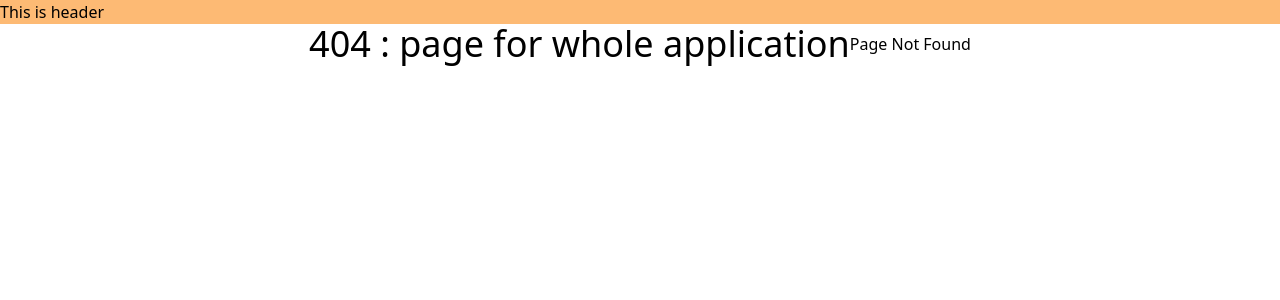
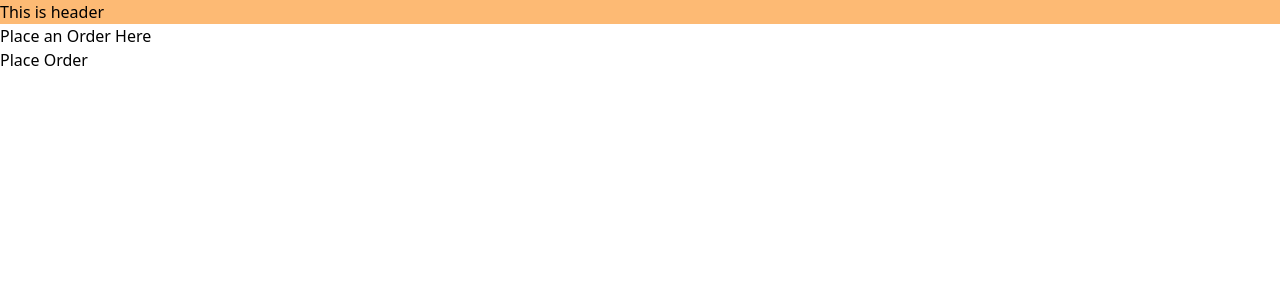
Before and after one commit to geekAshish/nextjs-learning, a Next.js app: page /order-product in a window 1280 px wide. Before the commit this address had no page. Shown: the top 300 px of the page. Built offline with nearby package versions, Linux system fonts and the light colour scheme.

Commit message:
Navigate programmatically

```diff
--- /dev/null
+++ b/src/app/order-product/page.tsx
@@ -0,0 +1,24 @@
+"use client";
+import { useRouter } from "next/navigation";
+import React from "react";
+
+const OrderProduct = () => {
+  const router = useRouter();
+  const handleClick = () => {
+    console.log("your order is placed");
+    router.push("/");
+    // router.replace("/"); // if you want to replace the history instead of pushing
+    // router.back() // to go back the previous history stack
+    // router.forward() // to go back the next history stack
+  };
+  return (
+    <>
+      <div>
+        <h1>Place an Order Here</h1>
+        <button onClick={handleClick}>Place Order</button>
+      </div>
+    </>
+  );
+};
+
+export default OrderProduct;
```
Also changed, not shown: 1 other file (tests, documents, lock files or other folders).
